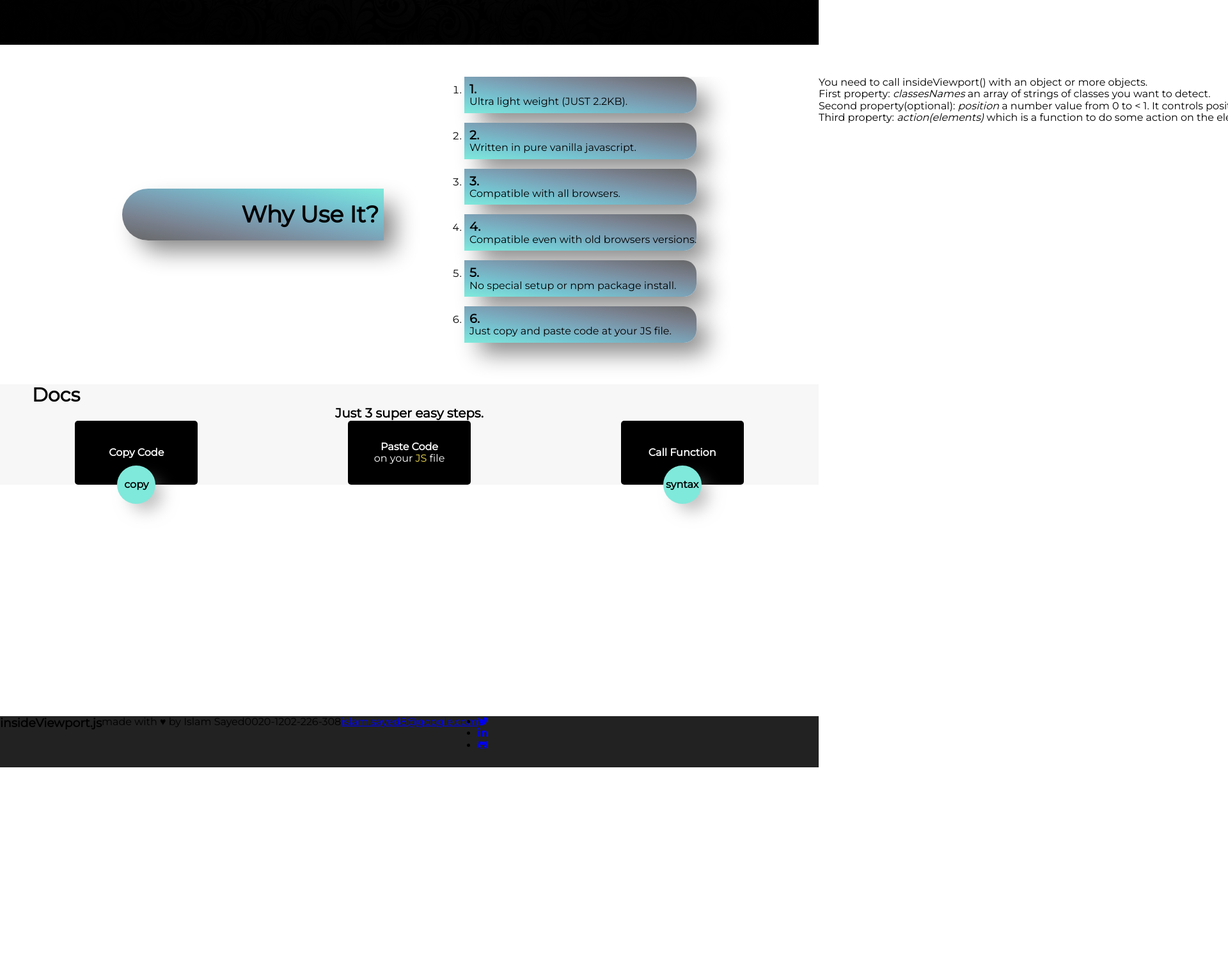
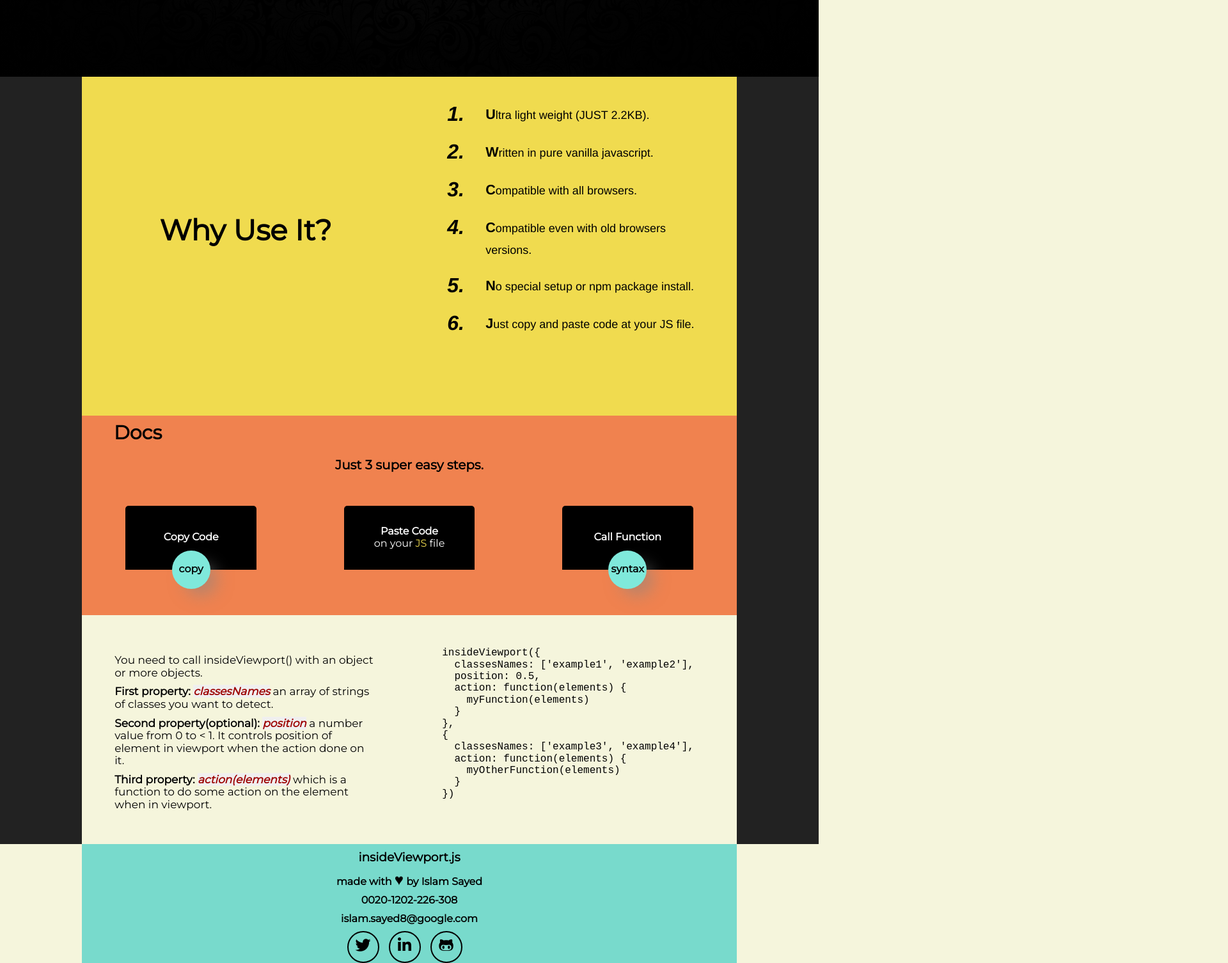
Before and after one commit to islamCodehood/insideViewport.js, a plain HTML site: page index.html in a window 1280 px wide. Shown: the part 580-2086 px from the top of the page at 64% size, 1920 px wide, since content can reach past the window. Before the commit the page ends 1780 px from the top, so only its background shows below. Drawn offline with Linux system fonts and the light colour scheme; a script that the page names is missing.

Commit message:
style footer

```diff
--- a/css/main.css
+++ b/css/main.css
@@ -10,6 +10,7 @@ body {
     width: 100%;
     height: 100%;
     font-family: 'Montserrat', Helvetica, sans-serif;
+    background-color: beige;
 }
 
 #page-container {
@@ -17,13 +18,13 @@ body {
     height: 100%;
     display: grid;
     grid-template-columns: repeat(6, 1fr);
-    grid-template-rows: 60px 80vh 1000px 80px;
+    grid-template-rows: 60px 80vh 1200px auto;
     grid-template-areas:
         "nav nav nav nav nav nav"
         "header header header header header header"
         "main main main main main main"
         "footer footer footer footer footer footer";
-
+    background-color: #222;
 }
 
 
@@ -44,7 +45,7 @@ body {
     flex-wrap: wrap;
     justify-content: center;
     align-items: center;
-    margin-bottom: 50px;
+    /* margin-bottom: 50px; */
 }
 
 .backgd-img {
@@ -66,9 +67,10 @@ body {
 main {
     grid-area: main;
     display: flex;
-    flex-direction: column;
+    /* flex-direction: column; */
     flex-wrap: wrap;
     width: 100%;
+    background-color: #222;
 }
 
 footer {
@@ -181,24 +183,43 @@ header h1{
     margin-right: auto;
     margin-left: auto;
     padding-bottom: 50px;
+    background-color: #f0db4f;
+}
+
+.why {
+    display: flex;
+    flex-direction: column;
+    justify-content: center;
+    align-items: center;
+}
+
+.reasons {
+    display: flex;
+    flex-direction: column;
+    justify-content: center;
 }
 
 #why-section h2 {
     width: 40%;
-    font-size: 36px;
-    /* border: 2px solid; */
+    height: 100%;
+    font-size: 45px;
     border-top-left-radius: 45px;
     border-bottom-left-radius: 45px;
-    /* background-color: #03e9ca; */
-    background-image: linear-gradient(to right top, #666666, #79818f, #7ba2b7, #75c6d2, #7fe9db);
     padding: 20px 8px 20px 8px;
     direction: rtl;
     text-transform: capitalize;
 }
-#why-section ul {
+#why-section ol {
     list-style: none;
     width: 40%;
     font-size: 18px;
+    height: 80%;
+    margin-bottom: 15px;
+    /* border: 2px solid; */
+    border-top-right-radius: 20px;
+    border-bottom-right-radius: 20px;
+    /* background-color: #03e9ca; */
+    padding: 8px 0 8px 8px;
 }
 
 #why-section li::first-letter {
@@ -206,100 +227,62 @@ header h1{
     font-weight: 600;
 }
 
-
-#why-section li {
-    margin-bottom: 15px;
-    /* border: 2px solid; */
-    border-top-right-radius: 20px;
-    border-bottom-right-radius: 20px;
-    /* background-color: #03e9ca; */
-    background-image: linear-gradient(to left bottom, #666666, #79818f, #7ba2b7, #75c6d2, #7fe9db);
-    padding: 8px 0 8px 8px;
-
+#why-section li p {
+    margin-bottom: 10px;
+    font: 18px/1.8 Helvetica, sans-serif;
+    padding-left: 60px;
 }
 
-.why-section-shadow {
-    -webkit-box-shadow: 20px 20px 36px -4px rgba(133,133,133,1);
-    -moz-box-shadow: 20px 20px 36px -4px rgba(133,133,133,1);
-    box-shadow: 20px 20px 36px -4px rgba(133,133,133,1);
+#why-section span {
+    position: absolute;
 }
 
-.why-section-shadow-transition {
-    transition: box-shadow 1s ease-in-out;
+#why-section ol li {
+    position: relative;
+  font: bold italic 32px Helvetica, Verdana, sans-serif;
+  margin-bottom: 10px;
 }
+
 
 #docs-section {
     display: flex;
     flex-wrap: wrap;
-    width: 100%;
+    width: 80%;
     height: auto;
     justify-content: space-around;
-    background-color:#f7f7f7;
+    background-color: #f0824f;
     margin-left: auto;
     margin-right: auto;
+    padding-bottom: 50px;
 }
 
 #docs-section h2{
     font-size: 30px;
     width: 100%;
+    margin-top: 10px;
 }
 #docs-section h3{
     font-size: 20px;
     width: 100%;
     text-align: center;
+    margin-bottom: 30px;
 }
 
 .sides-padding {
     padding: 0 50px;
 }
 
-.steps {
-    display: flex;
-    flex-wrap: wrap;
-    width: 100%;
-    justify-content: space-around;
-    align-items: center;
-}
-
-.steps div {
-    width: 40%;
-
-}
-
-.steps-code {
-    width: 40%;
-    border-top-left-radius: 10px;
-    border-top-right-radius: 10px;
-    margin-bottom: 25px;
-    background-color: #282c34;
-}
-
-
-
-
-.steps-code p {
-    padding: 0 10px;
-    color: #999;
-    font-weight: 600;
-    background-color: rgb(32, 35, 42);
-    border-top-left-radius: 10px;
-    border-top-right-radius: 10px;
-    line-height: 2;
-}
-
-code {
-    color: #fff;
-}
 
 .step {
-    width: 15%;
+    width: 20%;
     position: relative;
     height: 100px;
     display: flex;
     flex-direction: column;
     justify-content: center;
     align-items: center;
-    border-radius: 5px;
+    border-top-left-radius: 5px;
+    border-top-right-radius: 5px;
     background-color: #000;
     color: #fff;
 }
@@ -356,3 +339,136 @@ code {
     background-color: transparent;
     color: transparent;
 }
+
+#syntax-section {
+    display: flex;
+    flex-wrap: wrap;
+    width: 80%;
+    justify-content: space-around;
+    align-items: center;
+    background-color: beige;
+    margin-left: auto;
+    margin-right: auto;
+
+}
+
+#explain {
+    width: 40%;
+    display: flex;
+    flex-direction: column;
+    flex-wrap: wrap;
+    justify-content: stretch;
+    align-items: center;
+}
+
+#explain p {
+    margin-top: 10px;
+    font-size: 17px;
+}
+
+#code-syntax {
+    width: 40%;
+}
+
+code {
+    border-radius: 8px;
+    height: 100%;
+}
+
+#explain span {
+    color: rgb(156, 1, 1);
+    font-weight: bold;
+    background-color: rgb(240, 239, 239);
+}
+
+#explain .explain-title {
+    color: black;
+    font-weight: bold;
+    background-color: transparent;
+}
+
+footer {
+    background-color:#78dacc;
+    display: flex;
+    flex-wrap: wrap;
+    width: 80%;
+    justify-content: center;
+    text-align: center;
+    margin-left: auto;
+    margin-right: auto;
+}
+
+footer h3 {
+    width: 100%;
+    text-align: center;
+    margin-top: 10px;
+}
+
+footer p {
+    width: 100%;
+    text-align: center;
+    margin-top: 10px;
+    font-weight: 600;
+}
+
+footer ul {
+    margin-top: 10px;
+    list-style: none;
+    margin-left: auto;
+    margin-right: auto;
+}
+
+footer li {
+    float: left;
+    padding: 8px 8px;
+    border: 2px solid;
+     border-radius: 50%;
+    width: 50px;
+    height: 50px;
+    margin-right: 15px;
+    transition: all 0.3s ease-in-out;
+}
+
+footer i {
+    font-size: 24px;
+}
+
+footer a {
+    text-decoration: none;
+    color: #000;
+}
+
+footer li:hover {
+    cursor: pointer;
+    background-color: #000;
+}
+
+footer li:hover a {
+    color: rgb(184, 0, 0);
+}
+
+footer .heart {
+
+    font-size: 24px;
+}
+.email:hover {
+    color: rgb(184, 0, 0);
+}
+
+@media screen and (max-width: 1200px) {
+    #why-section,
+    #docs-section,
+    #syntax-section,
+    footer {
+        width: 90%;
+    }
+}
+
+@media screen and (max-width: 1050px) {
+    #why-section h2,
+    #why-section ol,
+    #explain,
+    #code-syntax {
+        width: 45%;
+    }
+}
```
